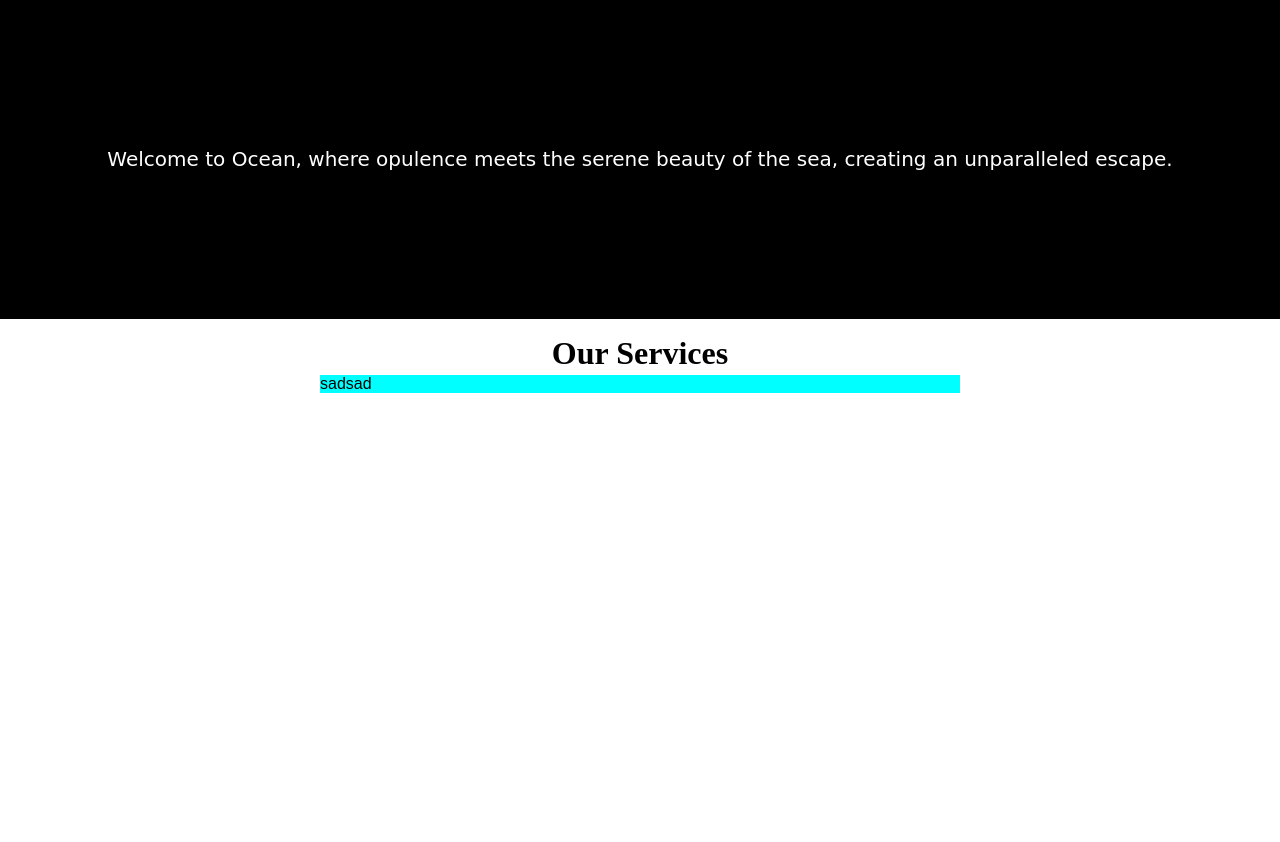
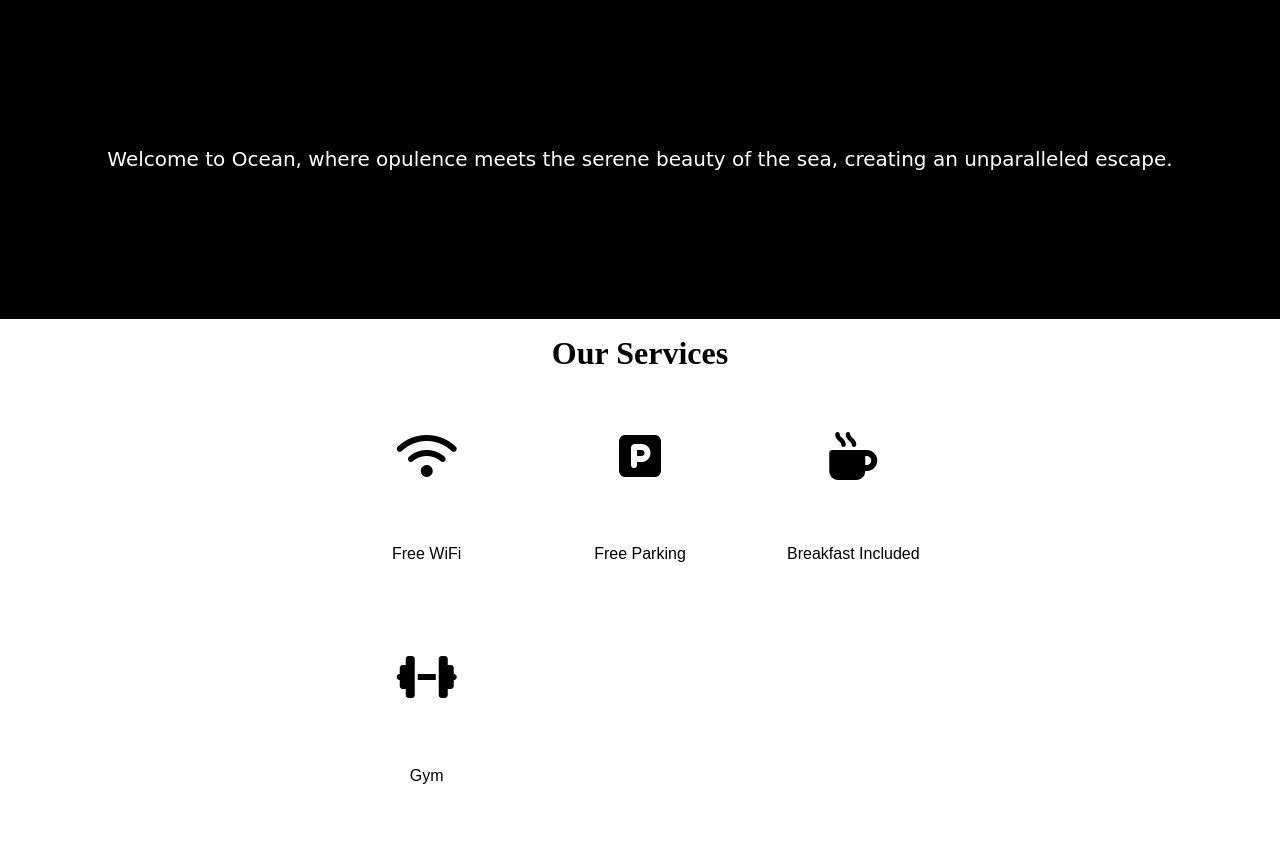
Before and after one commit to farrukh-ahm/oceans_hotel, a Django app: page / in a window 1280 px wide; the page is wider, and only the part inside the window is pictured. Shown: the part 641-1483 px from the top of that part. Before the commit the page ends 1034 px from the top of that part, so only its background shows below. Run offline with Django 3.2, Linux system fonts and the light colour scheme; some libraries are stand-ins or nearby versions; some web fonts are replaced.

Commit message:
services section complete

```diff
--- a/static/style.css
+++ b/static/style.css
@@ -271,7 +271,8 @@ nav{
 
     inline-size: 100%;
     min-block-size: 30rem;
-    background-color: var(--white-section);
+    /* background-color: var(--white-section); */
+    /* background-color: burlywood; */
     color: var(--white-section-color);
 
 }
@@ -279,8 +280,47 @@ nav{
 .services-container{
 
     inline-size: 50%;
-    min-block-size: 80%;
+    min-block-size: 20em;
+    margin-block: 1.5em;
     margin-inline: auto;
-    background-color: aqua;
+    padding-inline: 0.5em;
+    display: grid;
+    grid-template-columns: repeat(auto-fit, minmax(9.5em, 1fr));
+    column-gap: 1em;
+    row-gap: 1.5em;
+    place-content: center;
+    /* background-color: aqua; */
 
 }
+
+.services{
+
+    aspect-ratio: 1;
+    display: flex;
+    flex-direction: column;
+    justify-content: space-around;
+    align-items: center;
+    font-size: 1em;
+    /* background-color: blue; */
+
+}
+
+.icon i {
+    font-size: 3em;
+}
+
+.services > p{
+    font-size: 1em;
+}
+
+@media (max-width: 1050px){
+    .services-container{
+        inline-size: 80%;
+    }
+}
+
+@media (max-width: 670px){
+    .services-container{
+        inline-size: 100%;
+    }
+}
--- a/templates/index.html
+++ b/templates/index.html
@@ -31,7 +31,26 @@
             <h2>Our Services</h2>
         </div>
 
-        <div class="services-container">sadsad</div>
+        <div class="services-container">
+
+            <div class="services">
+                <span class="icon"><i class="fas fa-wifi"></i></span>
+                <p>Free WiFi</p>
+            </div>
+            <div class="services">
+                <span class="icon"><i class="fas fa-parking"></i></span>
+                <p>Free Parking</p>
+            </div>
+            <div class="services">
+                <span class="icon"><i class="fas fa-mug-hot"></i></span>
+                <p>Breakfast Included</p>
+            </div>
+            <div class="services">
+                <span class="icon"><i class="fas fa-dumbbell"></i></span>
+                <p>Gym</p>
+            </div>
+
+        </div>
 
     </section>
 
```
